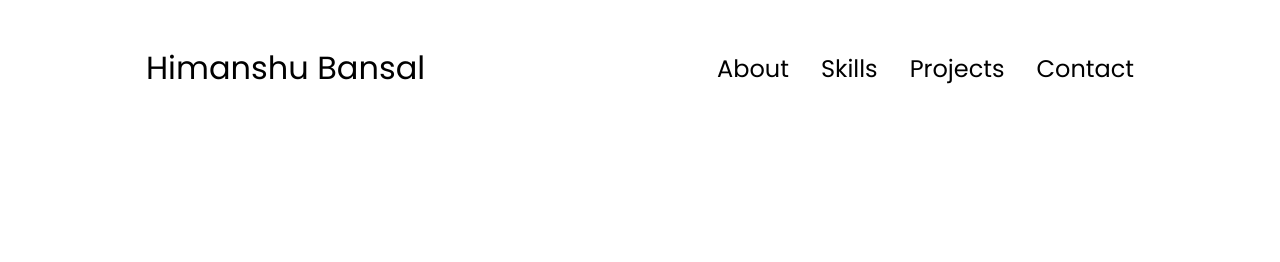
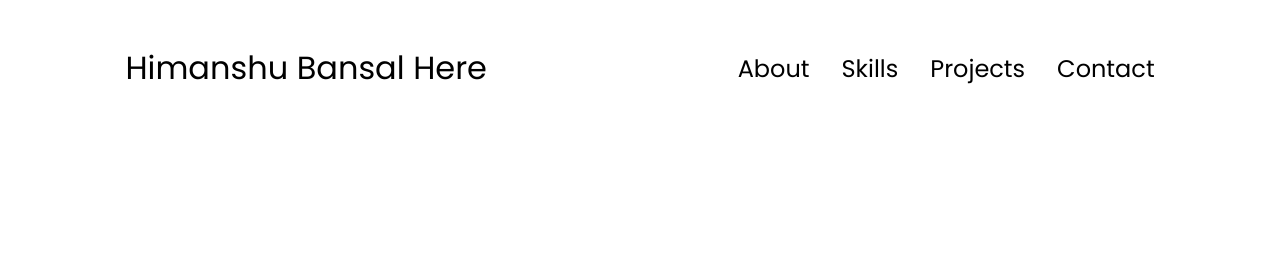
Before and after one commit to bansalji02/azure-resume, a plain HTML site: page frontend/index.html in a window 1280 px wide. Shown: the top 262 px of the page. Drawn offline with Linux system fonts and the light colour scheme.

Commit message:
minor changes to check

```diff
--- a/frontend/index.html
+++ b/frontend/index.html
@@ -11,7 +11,7 @@
   </head>
   <body>
     <nav id="desktop-nav">
-      <div class="logo">Himanshu Bansal</div>
+      <div class="logo">Himanshu Bansal Here</div>
       <div>
         <ul class="nav-links">
           <li><a href="#about">About</a></li>
```
